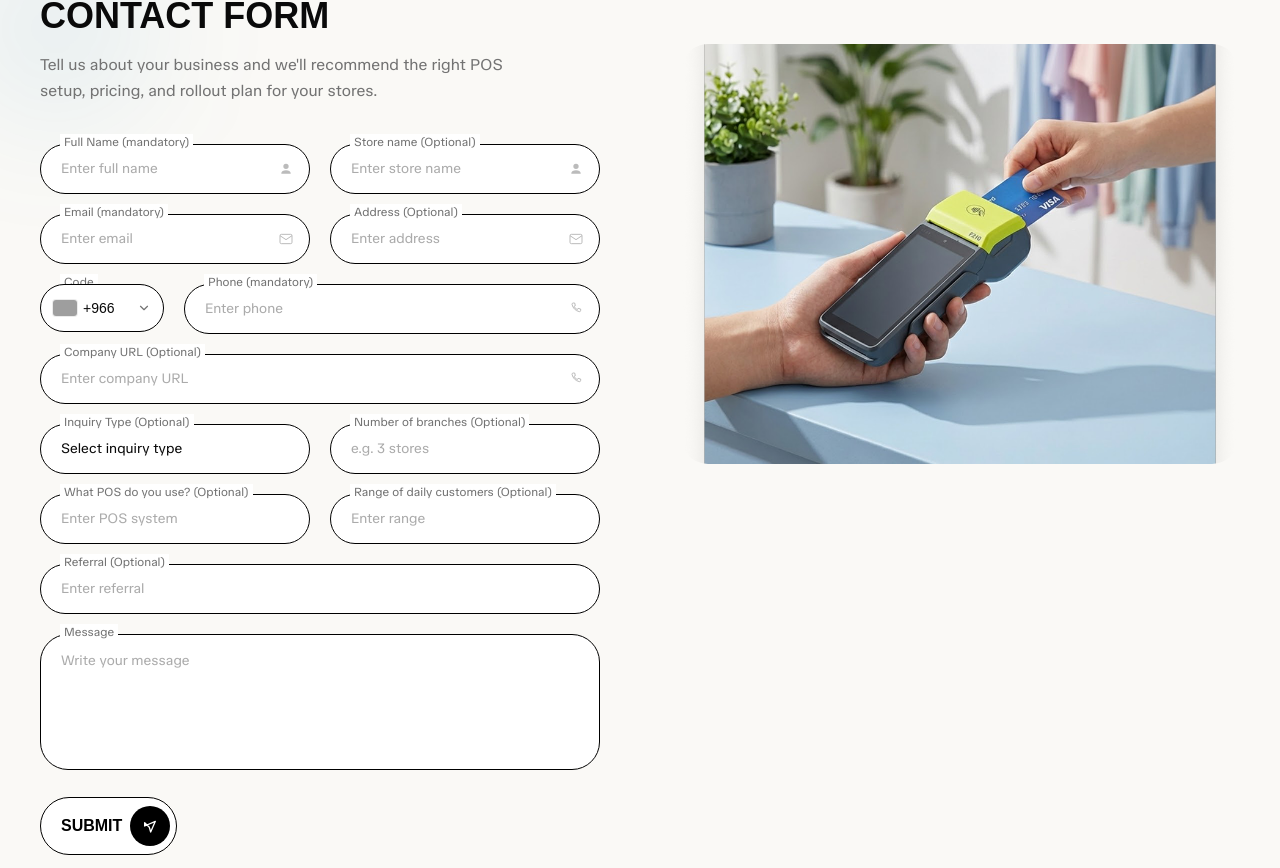
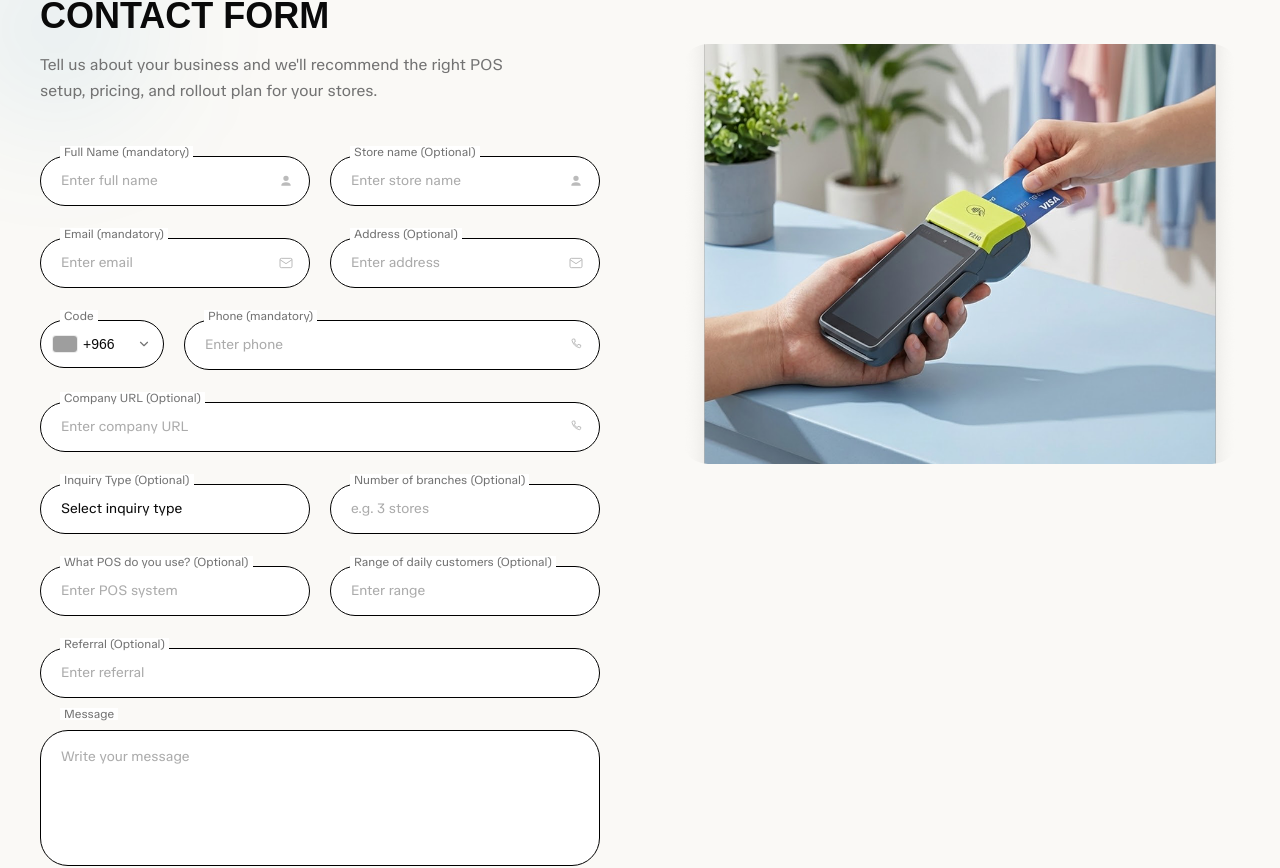
Before and after one commit to hetjkh/e-paid, a Next.js app: page /contact in a window 1280 px wide. Shown: the part 1900-2768 px from the top of the page. Built offline with nearby package versions, Linux system fonts and the light colour scheme; grey boxes are pictures that could not be loaded; a web font is replaced by a local one.

Commit message:
first commit

```diff
--- a/app/components/CountryCodeSelect.tsx
+++ b/app/components/CountryCodeSelect.tsx
@@ -72,7 +72,7 @@ export default function CountryCodeSelect({
   };
 
   return (
-    <div ref={rootRef} className={cn("relative w-[7.25rem] shrink-0 sm:w-[7.75rem]", className)}>
+    <div ref={rootRef} className={cn("relative w-[7.25rem] shrink-0 overflow-visible sm:w-[7.75rem]", className)}>
       <button
         type="button"
         className={cn(
--- a/app/contact/ContactForm.tsx
+++ b/app/contact/ContactForm.tsx
@@ -21,15 +21,16 @@ import {
 import { cn } from "@/lib/utils";
 
 const formRowTwoColClassName =
-  "grid grid-cols-1 gap-4 min-[360px]:grid-cols-2 min-[360px]:gap-3 min-[480px]:gap-5";
+  "grid grid-cols-1 gap-4 overflow-visible pt-3 min-[360px]:grid-cols-2 min-[360px]:gap-3 min-[480px]:gap-5";
 
-const formRowPhoneClassName = "flex items-start gap-3 min-[480px]:gap-5";
+const formRowPhoneClassName =
+  "flex items-start gap-3 overflow-visible pt-3 min-[480px]:gap-5";
 
 const inputClassName = formInputClassName;
 
 function FieldLabel({ children }: { children: ReactNode }) {
   return (
-    <span className="absolute -top-2.5 left-3 max-w-[calc(100%-1rem)] truncate bg-card px-1 text-[10px] text-muted-foreground sm:left-5 sm:max-w-none sm:text-xs">
+    <span className="pointer-events-none absolute -top-2.5 left-3 z-10 bg-card px-1 text-[10px] leading-none text-muted-foreground sm:left-5 sm:text-xs">
       {children}
     </span>
   );
@@ -174,9 +175,12 @@ export default function ContactForm() {
                   variants={fadeUp}
                   transition={{ duration: 0.55, ease: easeOut }}
                 >
-                  <label className="relative w-[7.25rem] shrink-0 sm:w-[7.75rem]">
+                  <label className="relative z-10 w-[7.25rem] shrink-0 overflow-visible sm:w-[7.75rem]">
                     <FieldLabel>Code</FieldLabel>
-                    <CountryCodeSelect defaultDialCode="+966" />
+                    <CountryCodeSelect
+                      defaultDialCode="+966"
+                      className="w-full"
+                    />
                   </label>
                   <FormField
                     label="Phone (mandatory)"
@@ -189,6 +193,7 @@ export default function ContactForm() {
                 </motion.div>
 
                 <motion.div
+                  className="overflow-visible pt-3"
                   variants={fadeUp}
                   transition={{ duration: 0.55, ease: easeOut }}
                 >
@@ -241,12 +246,16 @@ export default function ContactForm() {
                   />
                 </motion.div>
 
-                <motion.div variants={fadeUp} transition={{ duration: 0.55, ease: easeOut }}>
+                <motion.div
+                  className="overflow-visible pt-3"
+                  variants={fadeUp}
+                  transition={{ duration: 0.55, ease: easeOut }}
+                >
                   <FormField label="Referral (Optional)" placeholder="Enter referral" />
                 </motion.div>
 
                 <motion.label
-                  className="relative block"
+                  className="relative block overflow-visible pt-3"
                   variants={fadeUp}
                   transition={{ duration: 0.55, ease: easeOut }}
                 >
--- a/app/onboarding/OnboardingForm.tsx
+++ b/app/onboarding/OnboardingForm.tsx
@@ -23,7 +23,7 @@ const selectClassName = `${formInputClassName} appearance-none`;
 
 function FieldLabel({ children }: { children: React.ReactNode }) {
   return (
-    <span className="absolute -top-2.5 left-3 max-w-[calc(100%-1rem)] truncate bg-card px-1 text-[10px] text-muted-foreground sm:left-5 sm:max-w-none sm:text-xs">
+    <span className="pointer-events-none absolute -top-2.5 left-3 z-10 bg-card px-1 text-[10px] leading-none text-muted-foreground sm:left-5 sm:text-xs">
       {children}
     </span>
   );
@@ -406,9 +406,12 @@ export default function OnboardingForm() {
                   </div>
 
                   <div className="flex flex-col gap-4 min-[520px]:flex-row min-[520px]:items-start min-[520px]:gap-5">
-                    <label className="relative w-[7.25rem] shrink-0 sm:w-[7.75rem]">
+                    <label className="relative z-10 w-[7.25rem] shrink-0 overflow-visible sm:w-[7.75rem]">
                       <FieldLabel>Code</FieldLabel>
-                      <CountryCodeSelect defaultDialCode="+966" />
+                      <CountryCodeSelect
+                        defaultDialCode="+966"
+                        className="w-full"
+                      />
                     </label>
                     <TextField
                       label="Store Contact Number (mandatory)"
```
